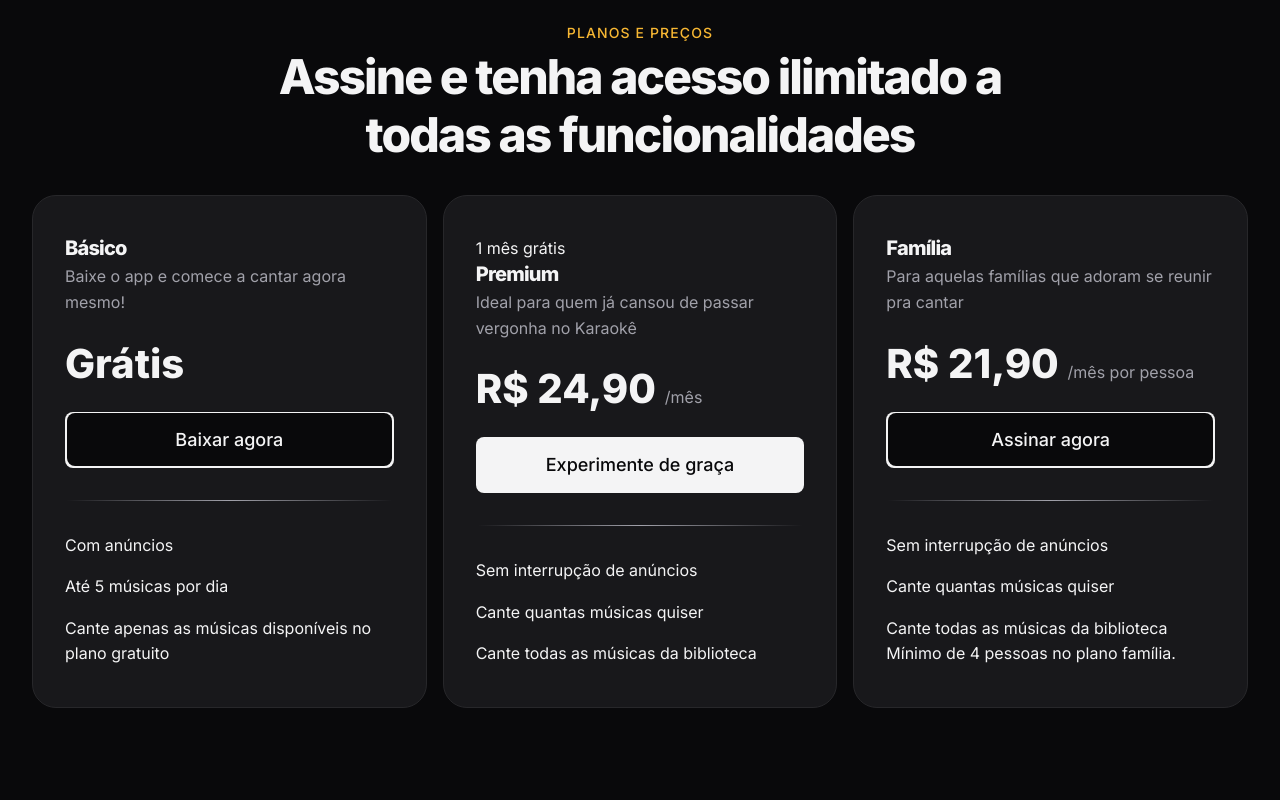
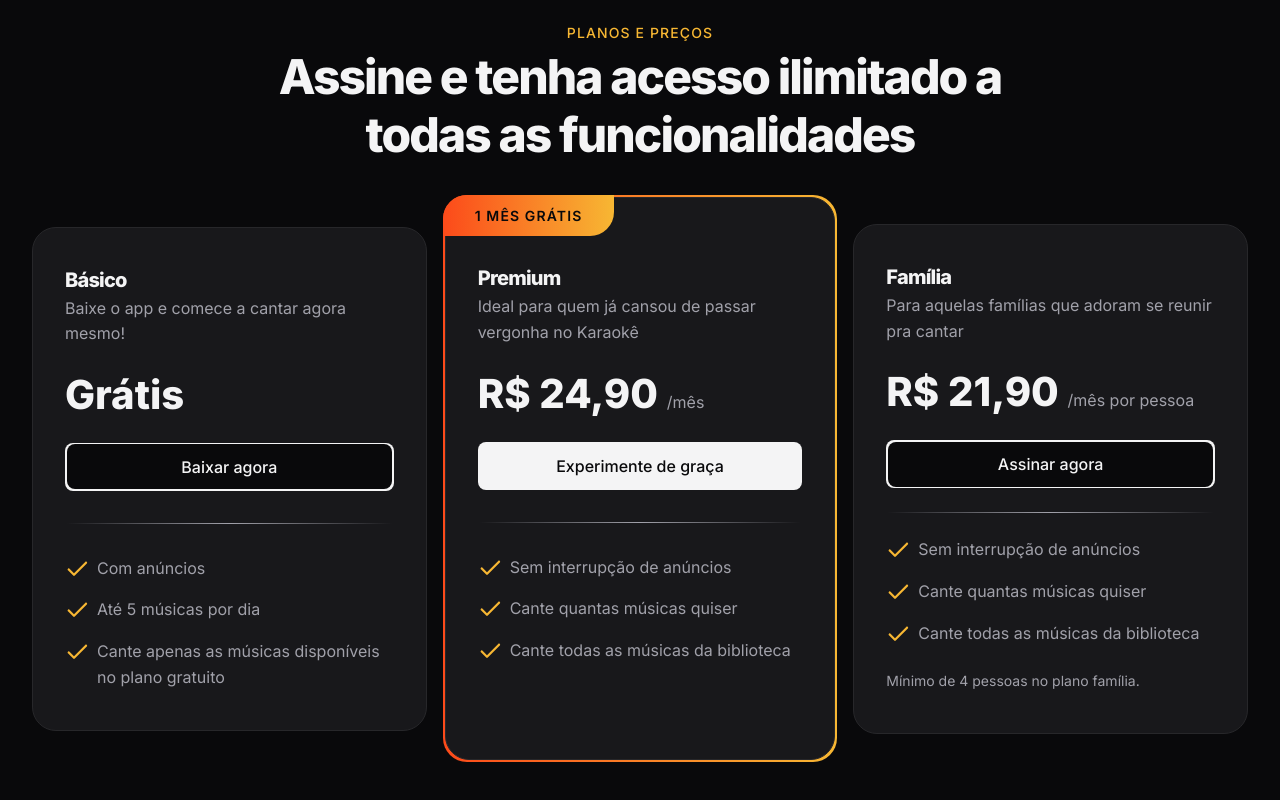
Before and after one commit to joao-sillva/zingen, a plain HTML site: page index.html in a window 1280 px wide. Shown: the part 2717-3517 px from the top of the page. Drawn offline with Linux system fonts and the light colour scheme.

Commit message:
Pricing section part 2

```diff
--- a/styles/pricing.css
+++ b/styles/pricing.css
@@ -43,6 +43,62 @@
     );
   }
 
+  & li {
+    background: url(../assets/icons/check.svg) no-repeat;
+    color: var(--text-color-secondary);
+    padding-left: 3.2rem;
+  }
+
+  & ul + small {
+    display: block;
+    margin-top: 2.4rem;
+    font-size: 1.4rem;
+    color: var(--text-color-secondary);
+  }
+
+  & .premium {
+    position: relative;
+
+    & .card {
+      padding-top: 6.8rem;
+
+      & > span {
+        position: absolute;
+        top: 0;
+        left: 0;
+
+        padding: 1.2rem 3.2rem;
+        background: linear-gradient(90deg,
+          var(--brand-color-secondary) 0%,
+          var(--brand-color-primary) 100%
+        );
+
+        border-top-left-radius: 2.4rem;
+        border-bottom-right-radius: 2.4rem;
+
+        font: 600 var(--fs-sm) var(--ff-inter);
+        color: var(--bg-color);
+        text-transform: uppercase;
+        letter-spacing: 0.08em;
+      }
+    }
+
+    padding: 2px;
+    &::before {
+      content: '';
+      background: linear-gradient(
+        90deg,
+        var(--brand-color-secondary) 0%,
+        var(--brand-color-primary) 100%
+      );
+      position: absolute;
+      inset: 0;
+      border-radius: 2.4rem;
+      z-index: -1;
+
+    }
+  }
+
   @media (width >= 80em) {
     --fs-price: 4rem;
 
@@ -50,5 +106,18 @@
       max-width: 75rem;
       margin-inline: auto;
     }
+
+    & .premium .card {
+      padding-bottom: 9.6rem;
+    }
+
+    & .btn-md {
+      font-size: var(--fs-base);
+      padding: 1.2rem 2.4rem;
+    }
+
+    & .card:nth-child(3) .separator {
+      margin-block: 2.4rem;
+    }
   }
 }
```
